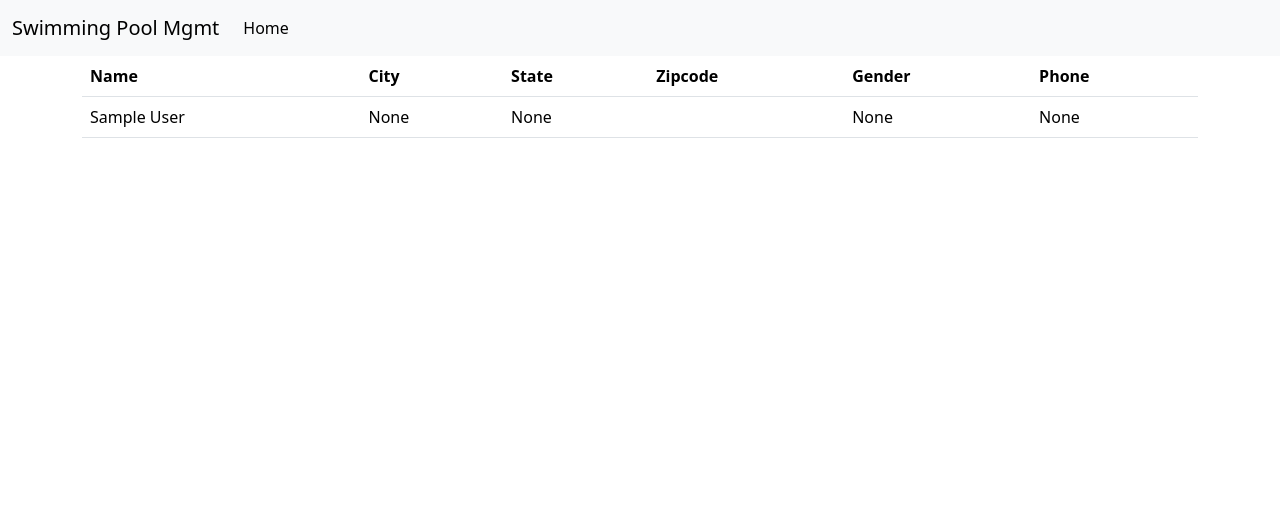
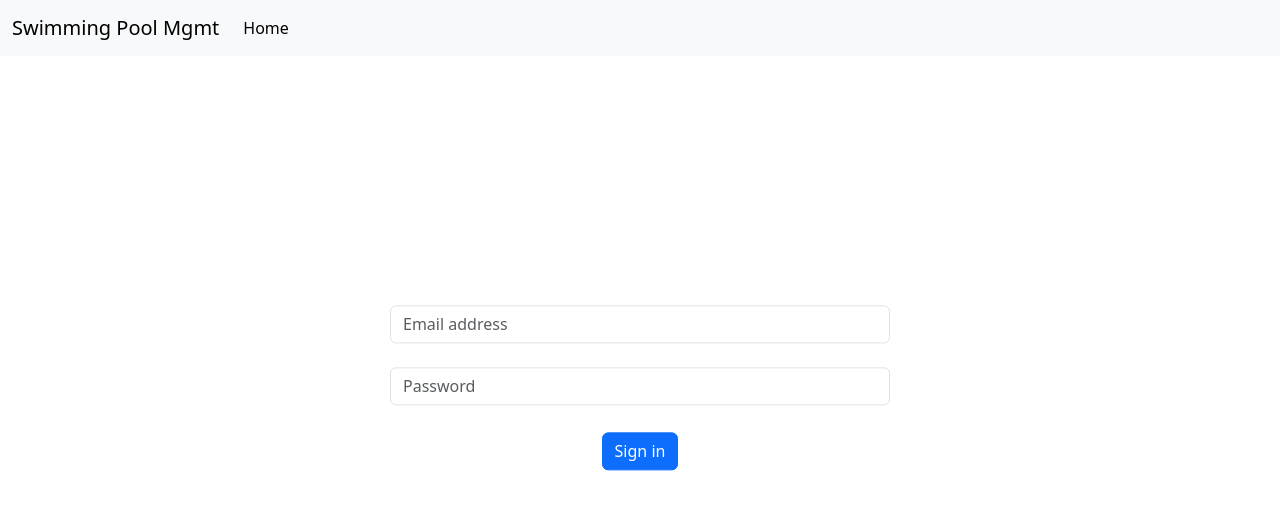
Before and after one commit to pkdiv/Swimming-Pool-Management, a Flask app: page /admin in a window 1280 px wide. Shown: the top 510 px of the page. Run offline with Flask 3, Linux system fonts and the light colour scheme; the visitor is signed in with stand-in values (Sample User, id 1); some libraries are stand-ins or nearby versions.

Commit message:
Add admin login

```diff
--- a/Database/commands.sql
+++ b/Database/commands.sql
@@ -11,3 +11,8 @@ INSERT INTO userDetails (name, city, state, pincode, gender, phone) VALUES (%s,
 SELECT * FROM users;
 
 -- FOREIGN KEY (userID) REFERENCES users(userID)
+
+
+CREATE TABLE admin (adminID int NOT NULL AUTO_INCREMENT, email VARCHAR(200), passwords CHAR(77), PRIMARY KEY (adminID));
+
+INSERT INTO admin(email, passwords) VALUES( 'admin@test.com', '$5$rounds=535000$FlCrGe1gXPGjJTmZ$bw2C0nr2mX6uCgJBems6EG23siqYOfNO9mmoHu/oL6/' );
--- a/app.py
+++ b/app.py
@@ -86,6 +86,7 @@ def memberDash():
 @app.route('/logout')
 def logout():
     session.pop('email', None)
+    print(request)
     return redirect(url_for('login'))
 
 
@@ -118,13 +119,40 @@ def memberProf():
 
     return render_template('memberProf.html', data=data)
 
-@app.route('/admin')
-def admin():
+@app.route("/adminDash")
+def adminDash():
     cur = mysql.connection.cursor()
     cur.execute("SELECT * FROM userDetails")
     userData = cur.fetchall()
     cur.close()
-    return render_template('admin.html', userData = userData)
+    return render_template('adminDash.html', userData = userData)
+
+
+@app.route('/admin', methods = ['POST', 'GET'])
+def admin():
+    if request.method == 'POST':
+        email = request.form['email']
+        password= request.form['password']
+        cur = mysql.connection.cursor()
+        result = cur.execute('SELECT * FROM admin WHERE email = %s', [email])
+
+        if result>0:
+            data = cur.fetchone()
+            stored_password = data['passwords']
+            if sha256_crypt.verify(password, stored_password):
+                session['email'] = email
+                return redirect(url_for("adminDash"))
+            else:
+                print('Wrong Password')
+
+    return render_template('admin.html')
+
+
+@app.route('/adminLogout')
+def adminLogout():
+    session.pop('email', None)
+    return redirect(url_for('admin'))
+
 
 @app.errorhandler(404)
 def pageNotFound(e):
--- a/templates/admin.html
+++ b/templates/admin.html
@@ -1,28 +1,19 @@
 {% extends 'layout.html' %}
 
+{% block stylesheets %}
+<link rel="stylesheet" href="{{url_for('static', filename = 'assets/css/login.css')}}">
+{% endblock %}
+
 {% block body %}
-<div class="container">
-<table class="table table-striped">
-    <thead class="thead-dark">
-    <tr>
-        <th scope="col">Name</th>
-        <th scope="col">City</th>
-        <th scope="col">State</th>
-        <th scope="col">Zipcode</th>
-        <th scope="col">Gender</th>
-        <th scope="col">Phone</th>
-    </tr>
-    <thead>
-        {% for data in userData %}
-        <tr>
-            <td>{{data['name']}}</td>
-            <td>{{data['city']}}</td>
-            <td>{{data['state']}}</td>
-            <td>{{data['zipcode']}}</td>
-            <td>{{data['gender']}}</td>
-            <td>{{data['phone']}}</td>
-        </tr>
-        {% endfor %}
-</table>
-</div>
-{% endblock %}
+    <div class="container">
+      <form class="form-signin myForm" method="post">
+        <div class="form-outline mb-4">
+          <input type="email" id="email" class="form-control" placeholder="Email address" name="email" aria-label="email" aria-describedby="addon-wrapping" value="{{request.form.email}}">
+        </div>
+        <div class="form-outline mb-4">
+          <input type="password" id="password" class="form-control" placeholder="Password" name="password" aria-label="password" aria-describedby="addon-wrapping" value="{{request.form.password}}">
+        </div>
+        <button type="submit" class="btn btn-primary btn-block mb-4">Sign in</button>
+      </form>
+    </div>
+    {% endblock %}
--- a/templates/memberProf.html
+++ b/templates/memberProf.html
@@ -1,6 +1,10 @@
 {% extends 'layout.html' %}
 
-
+{% block nav %}
+<li class="nav-item">
+    <a class="nav-link" href="/logout">Logout</a>
+</li>
+{% endblock %}
 
 {% block body %}
 <!-- <div>
```
Also changed, not shown: templates/adminDash.html (added, +35 -0 lines).
